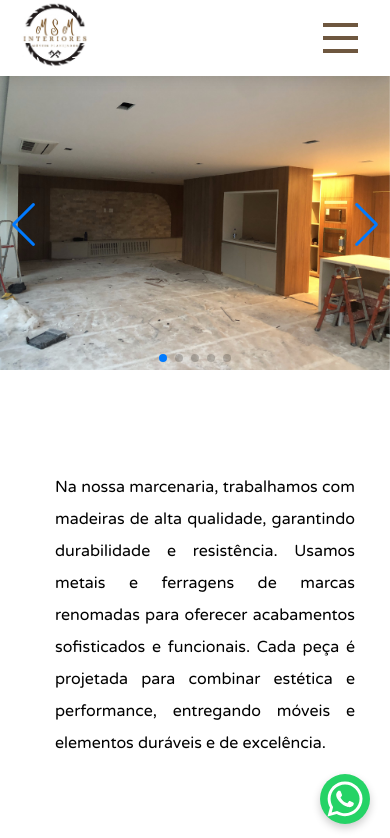
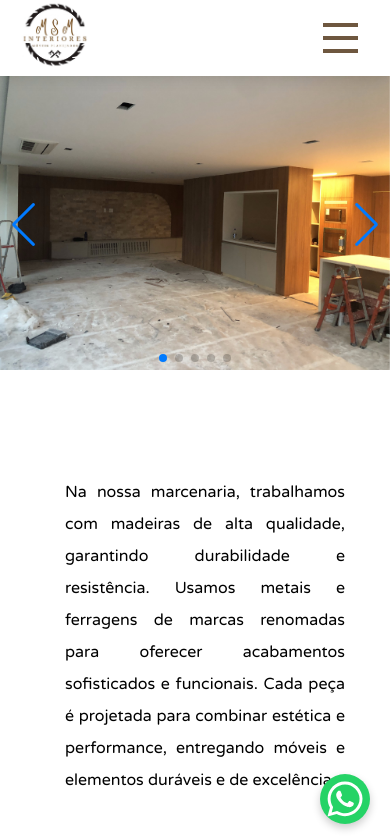
Before and after one commit to arthurgpchagas/portfolio-custom-woodworking-website-react, a React (Vite) app: page / in a window 390 px wide. Shown: the top 838 px of the page. Built offline with nearby package versions, Linux system fonts and the light colour scheme; grey boxes are pictures that could not be loaded.

Commit message:
chore: changes in text

```diff
--- a/src/components/AutoPlayCarousel.css
+++ b/src/components/AutoPlayCarousel.css
@@ -72,7 +72,7 @@
 
     .carousel-autoplay-image-container {
         width: 100%;
-        height: 130px;
+        height: 200px;
         object-fit: cover;
         transition: transform 0.s ease-in-out, opacity 0.s;
         cursor: pointer;
--- a/src/components/PropagandaLeft.css
+++ b/src/components/PropagandaLeft.css
@@ -86,7 +86,7 @@
 
 @media (max-width: 768px) {
     .propaganda-container-left {
-        padding: 20px 20px;
+        padding: 30px 35px;
     }
 
     .first-image-left {
@@ -99,7 +99,6 @@
         flex-direction: row;
         align-items: center;
         margin-bottom: 10px;
-        padding: 15px;
     }
 
     .quality-icon, .idea-icon {
```
